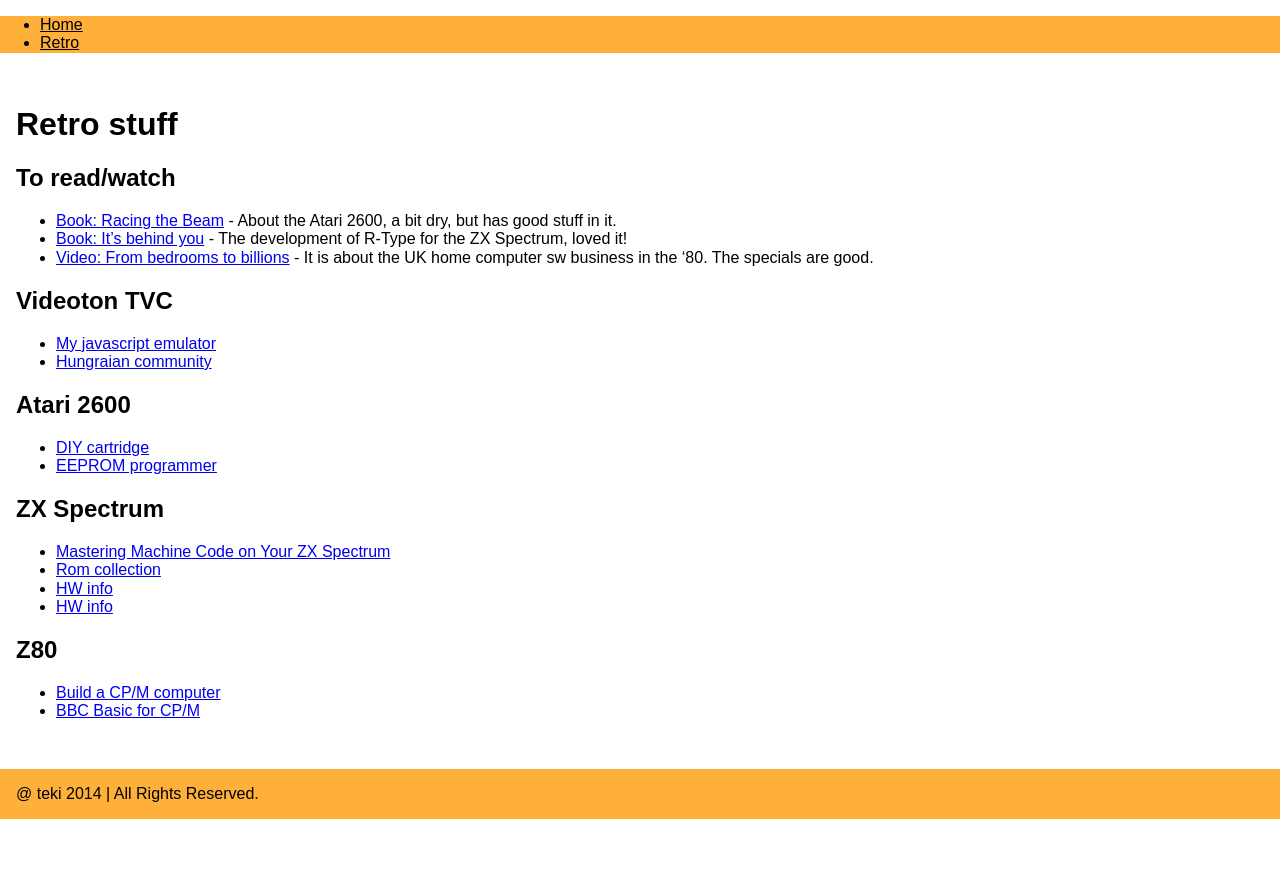
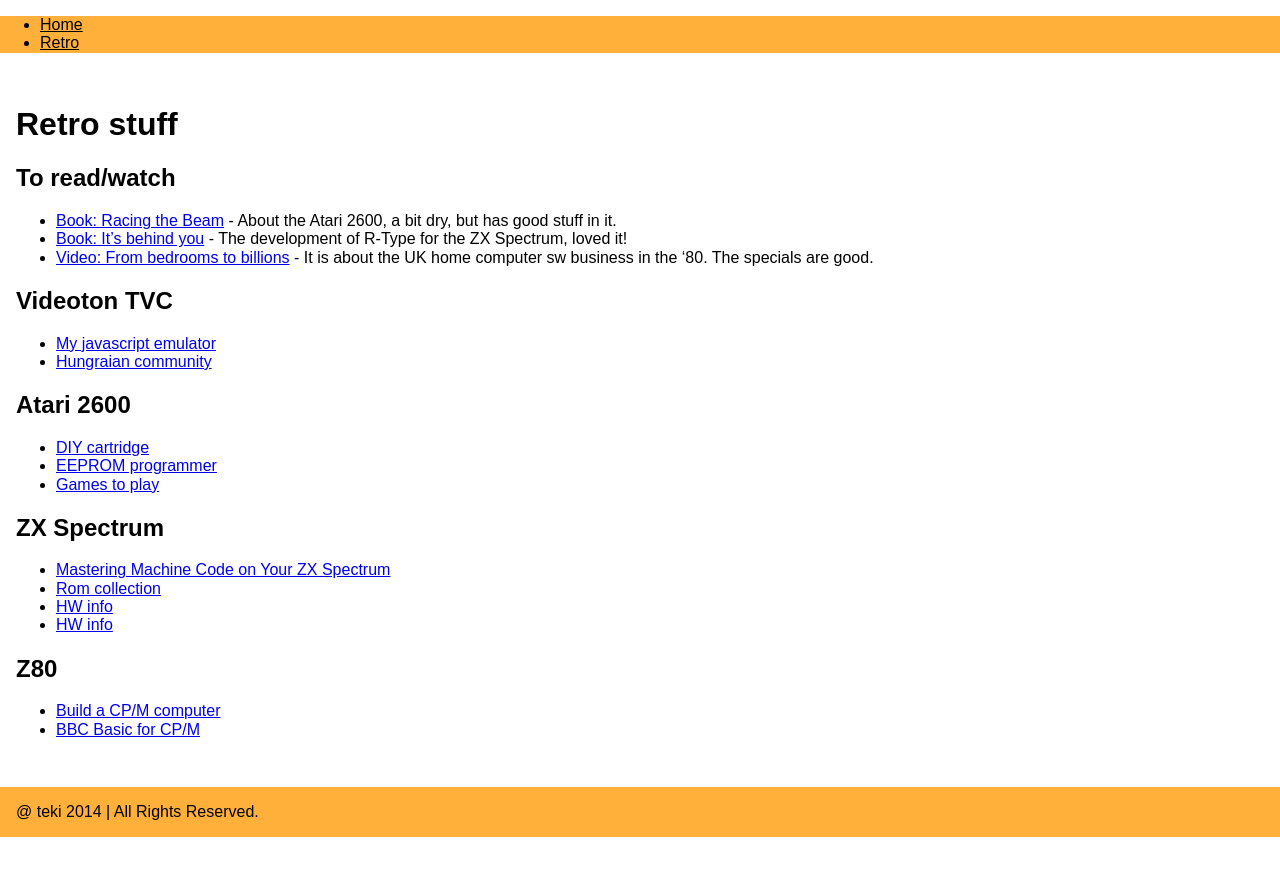
Before and after one commit to teki/teki.github.io, a Jekyll site: the page built from retro.md, in a window 1280 px wide. Shown: the top 876 px of the page. Built offline with Jekyll 4.4.1, drawn with Linux system fonts in a browser that asks for light colours; nearby versions of some CDN libraries; some web fonts are replaced.

Commit message:
Update retro.md

```diff
--- a/retro.md
+++ b/retro.md
@@ -24,6 +24,7 @@ Atari 2600
 
 * [DIY cartridge](http://www.thehopelesshobbyist.com/games/atari-2600-32-in-1-game-cartridge)
 * [EEPROM programmer](http://forum.arduino.cc/index.php?topic=163682.0)
+* [Games to play](http://videogamecritic.com/2600.htm)
 
 ZX Spectrum
 -----------
```
